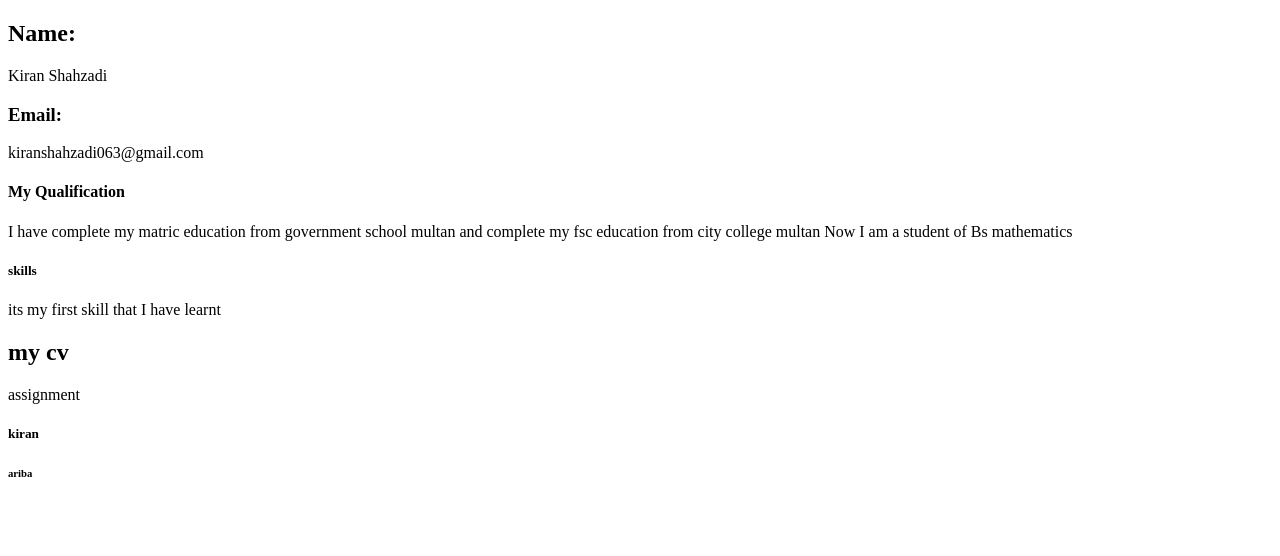
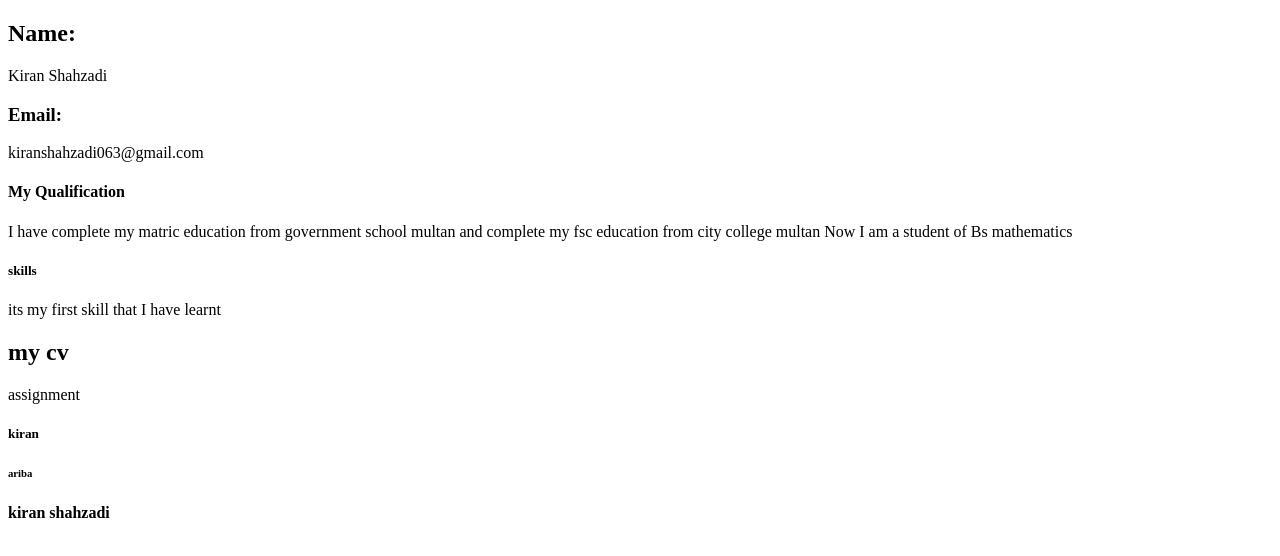
Before and after one commit to kiranshahzadi786/my-website, a plain HTML site: page index.html in a window 1280 px wide. Shown: the part 60-616 px from the top of the page. Drawn offline with Linux system fonts and the light colour scheme.

Commit message:
assignment

```diff
--- a/index.html
+++ b/index.html
@@ -20,5 +20,6 @@
  <h>assignment</h>
  <h5>kiran </h5>
  <h6>ariba</h6>
+ <h4>kiran shahzadi</h4>
 </body>
 </html>
```
